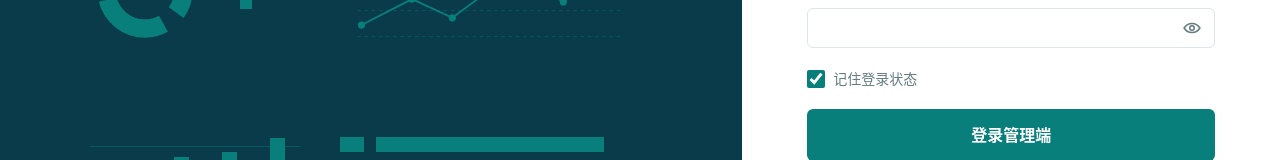
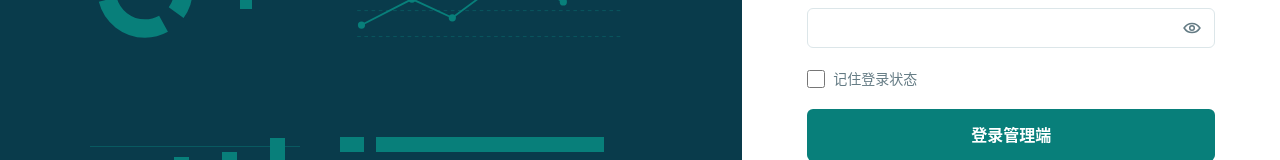
Before and after one commit to JamesRony-331/FindWork, a Vue app in the folder admin/: page /login in a window 1280 px wide. Shown: the part 401-561 px from the top of the page. Built offline with nearby package versions, Linux system fonts and the light colour scheme.

Commit message:
fix: default admin session to temporary

```diff
--- a/admin/src/views/LoginView.vue
+++ b/admin/src/views/LoginView.vue
@@ -6,7 +6,7 @@ import { createDemoSession } from '../utils/demoSession.js'
 const router = useRouter()
 const username = ref('')
 const password = ref('')
-const remember = ref(true)
+const remember = ref(false)
 const isPasswordVisible = ref(false)
 const errors = reactive({ username: '', password: '' })
 
```
Also changed, not shown: 1 other file (tests, documents, lock files or other folders).
